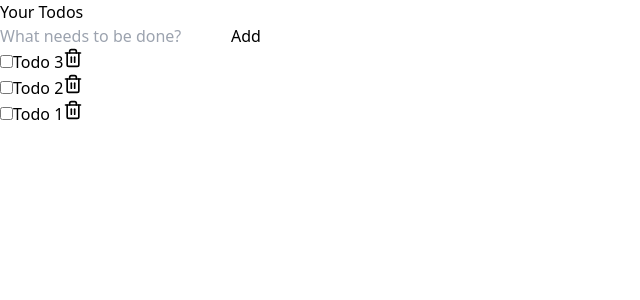
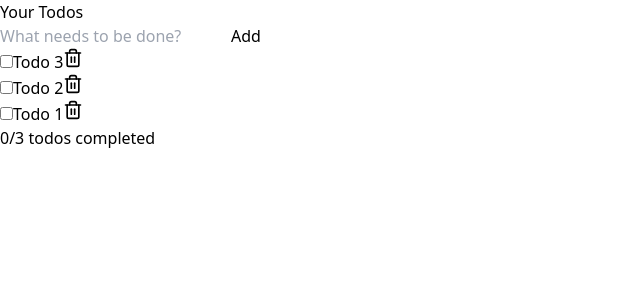
Before and after one commit to marcelodiass/to-do-list-react, a React (Vite) app: page / in a window 1280 px wide. Shown: the top 300 px of the page, without its empty margins (0-640 px from the left). Built offline with nearby package versions, Linux system fonts and the light colour scheme.

Commit message:
feat: add component TodoSummary.

```diff
--- a/src/App.tsx
+++ b/src/App.tsx
@@ -2,6 +2,7 @@ import { useState } from "react";
 import AddTodoForm from "./components/AddTodoForm";
 import TodoList from "./components/TodoList";
 import { dummyData } from "./data/todos";
+import TodoSummary from "./components/TodoSummary";
 
 function App() {
   const [todos, setTodos] = useState(dummyData);
@@ -15,7 +16,7 @@ function App() {
   function addTodo(title: string) {
     setTodos((prevTodos) => [
       {
-        id: prevTodos.length + 1,
+        id: Date.now(),
         title,
         completed: false,
       },
@@ -25,6 +26,10 @@ function App() {
 
   function deleteTodo(id: number) {
     setTodos((prevTodos) => prevTodos.filter((todo) => todo.id !== id));
+  }
+
+  function deleteAllCompletedTodos() {
+    setTodos((prevTodos) => prevTodos.filter((todo) => !todo.completed));
   }
 
   return (
@@ -38,6 +43,7 @@ function App() {
           onDelete={deleteTodo}
         />
       </div>
+      <TodoSummary todos={todos} deleteAllCompleted={deleteAllCompletedTodos} />
     </main>
   );
 }
--- /dev/null
+++ b/src/components/TodoSummary.tsx
@@ -0,0 +1,28 @@
+import { Todo } from "../types/todo";
+
+interface TodoSummaryProps {
+  todos: Todo[];
+  deleteAllCompleted: () => void;
+}
+
+function TodoSummary({ todos, deleteAllCompleted }: TodoSummaryProps) {
+  const completedTodos = todos.filter((todo) => todo.completed);
+
+  return (
+    <div className="text-center space-y-2">
+      <p className="text-sm font-medium">
+        {completedTodos.length}/{todos.length} todos completed
+      </p>
+      {completedTodos.length > 0 && (
+        <button
+          onClick={deleteAllCompleted}
+          className="text-red-500 hover:underline text-sm font-medium"
+        >
+          Delete all completed
+        </button>
+      )}
+    </div>
+  );
+}
+
+export default TodoSummary;
```
